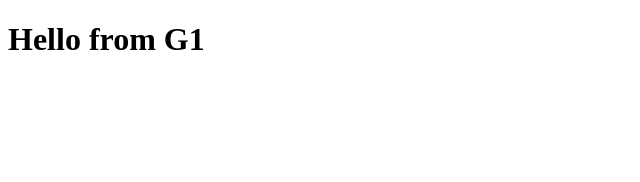
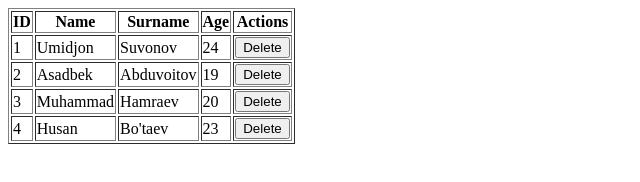
Before and after one commit to Suvonov2000/JavaScript_dom, a plain HTML site: page index.html in a window 1280 px wide. Shown: the whole page, without its empty margins (0-640 px from the left). Drawn offline with Linux system fonts and the light colour scheme.

Commit message:
JS Table

```diff
--- a/index.html
+++ b/index.html
@@ -6,9 +6,19 @@
     <title>Document</title>
   </head>
   <body>
-    <script src="index.js"></script>
-    <div class="main" id="single">
-      <h1>Hello from G1</h1>
-    </div>
+    <table border="1">
+      <thead>
+        <tr>
+          <th>ID</th>
+          <th>Name</th>
+          <th>Surname</th>
+          <th>Age</th>
+          <th>Actions</th>
+        </tr>
+      </thead>
+      <tbody></tbody>
+    </table>
+    <button class="restoreData">Restore user</button>
+    <script src="./index.js"></script>
   </body>
 </html>
--- a/index.js
+++ b/index.js
@@ -1 +1,96 @@
-console.log(document.getElementById("single"));
+var restoreButton = document.querySelector(".restoreData");
+
+var data = [
+  {
+    id: 1,
+    name: "Umidjon",
+    surname: "Suvonov",
+    age: "24",
+  },
+  {
+    id: 2,
+    name: "Asadbek",
+    surname: "Abduvoitov",
+    age: "19",
+  },
+  {
+    id: 3,
+    name: "Muhammad",
+    surname: "Hamraev",
+    age: "20",
+  },
+  {
+    id: 4,
+    name: "Husan",
+    surname: "Bo'taev",
+    age: "23",
+  },
+];
+
+var tbodyElements = "";
+
+const deleteUser = (id) => {
+  console.log(id);
+  data = data.filter((value) => {
+    return value.id !== id;
+  });
+  tbodyElements = "";
+  renderingData();
+};
+
+const renderingData = () => {
+  if (data.length == 0) {
+    restoreButton.style.display = "block";
+  } else {
+    restoreButton.style.display = "none";
+  }
+  data.map((value) => {
+    tbodyElements += `
+    <tr>
+       <td>${value.id}</td>
+       <td>${value.name}</td>
+       <td>${value.surname}</td>
+       <td>${value.age}</td>
+       <td>
+     <button onclick="deleteUser(${value.id})" >Delete</button>
+    </td>
+    </tr>
+
+    `;
+  });
+  console.log(tbodyElements);
+  document.querySelector("tbody").innerHTML = tbodyElements;
+};
+
+renderingData();
+
+restoreButton.addEventListener("click", () => {
+  data = [
+    {
+      id: 1,
+      name: "Umidjon",
+      surname: "Suvonov",
+      age: "24",
+    },
+    {
+      id: 2,
+      name: "Asadbek",
+      surname: "Abduvoitov",
+      age: "19",
+    },
+    {
+      id: 3,
+      name: "Muhammad",
+      surname: "Hamraev",
+      age: "20",
+    },
+    {
+      id: 4,
+      name: "Husan",
+      surname: "Bo'taev",
+      age: "23",
+    },
+  ];
+
+  renderingData();
+});
```
